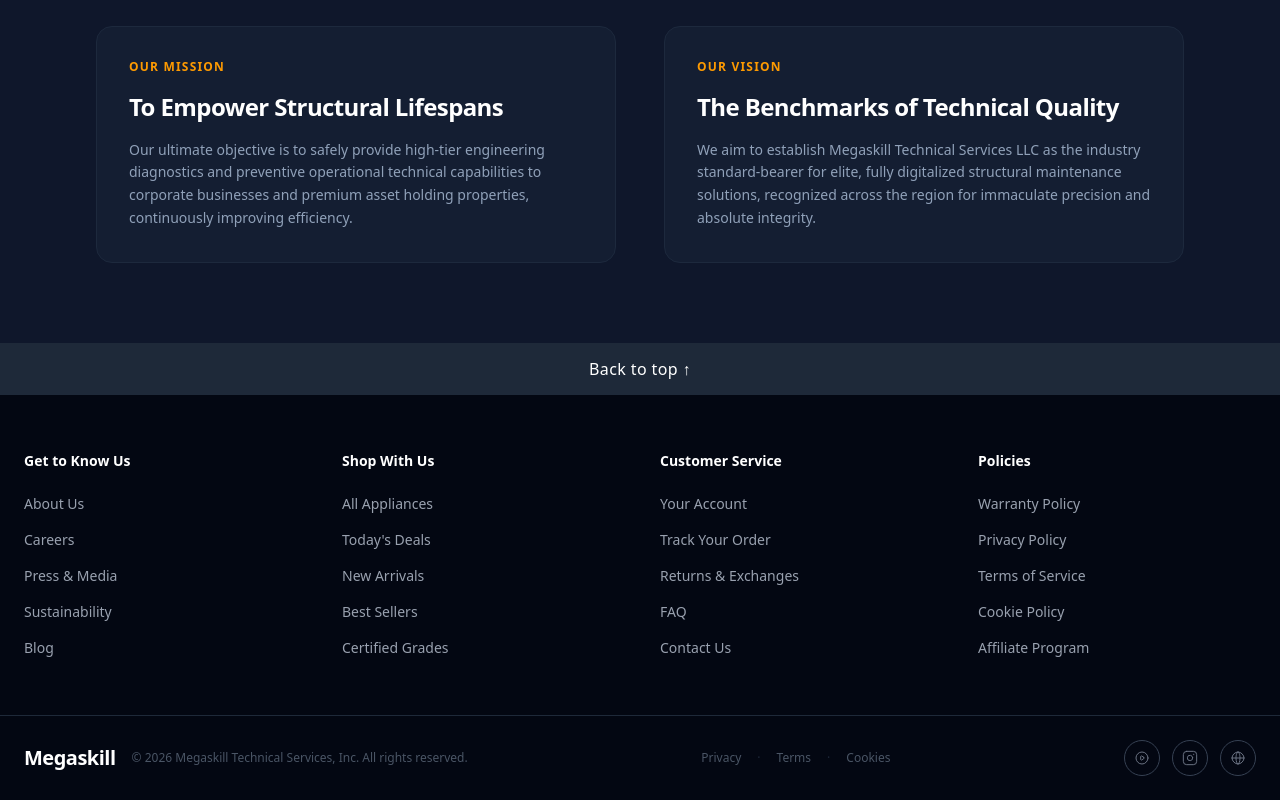
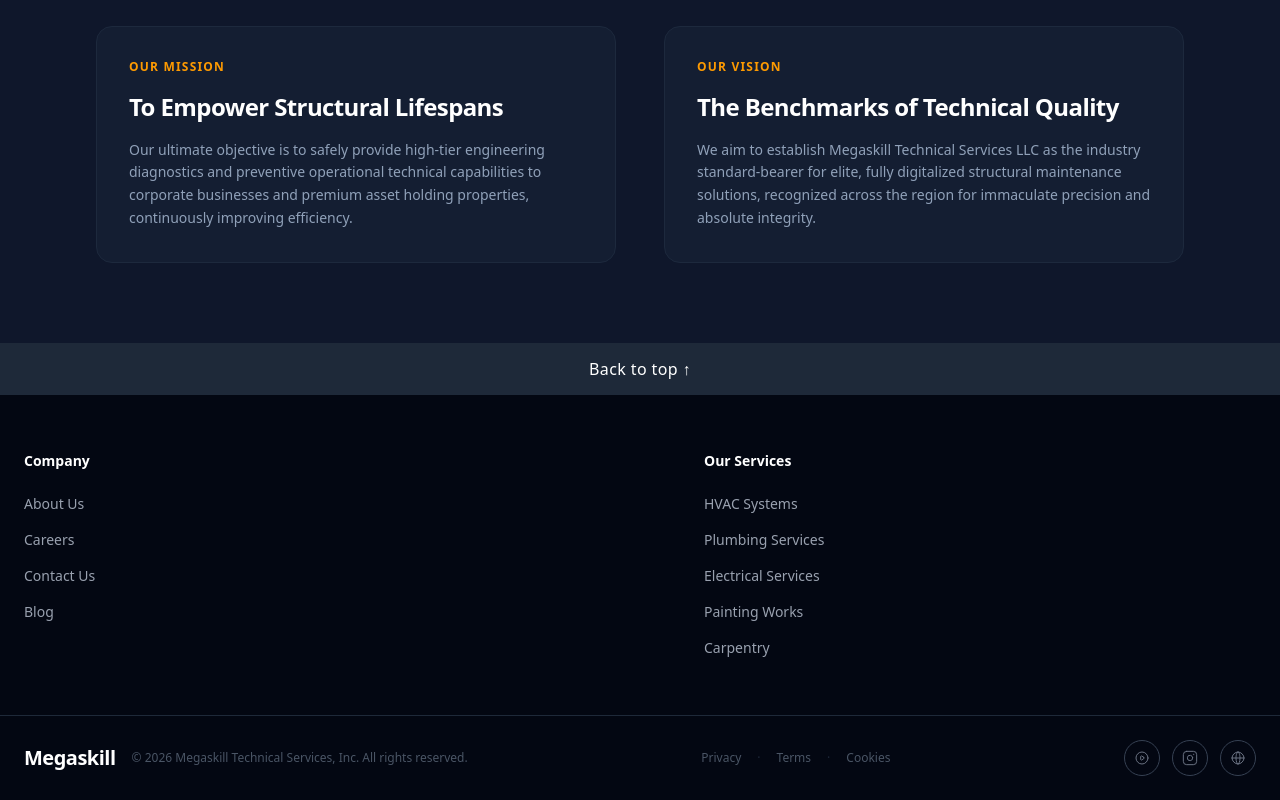
Before and after one commit to vinxba/Mega-skill-UI, a React (Vite) app: page /about in a window 1280 px wide. Shown: the part 1776-2576 px from the top of the page. Built offline with nearby package versions, Linux system fonts and the light colour scheme.

Commit message:
scroll_added

```diff
--- a/src/components/Hero.jsx
+++ b/src/components/Hero.jsx
@@ -50,9 +50,12 @@ export default function Hero() {
             transition={{ duration: 0.6, delay: 0.6 }}
             className="mt-8 flex flex-wrap gap-4"
           >
-            <button className="bg-amber-500 hover:bg-amber-600 transition-colors px-8 py-4 text-slate-950 font-bold uppercase tracking-wide shadow-lg">
+            <a
+              href="/#services"
+              className="bg-amber-500 hover:bg-amber-600 transition-colors px-8 py-4 text-slate-950 font-bold uppercase tracking-wide shadow-lg inline-flex items-center justify-center"
+            >
               OUR SERVICES
-            </button>
+            </a>
 
             <Link
               to="/contact"
--- a/src/components/footer.jsx
+++ b/src/components/footer.jsx
@@ -1,21 +1,25 @@
 import React from 'react';
+import { Link } from 'react-router-dom';
 
 const columns = [
   {
-    heading: "Get to Know Us",
-    links: ["About Us", "Careers", "Press & Media", "Sustainability", "Blog"],
+    heading: "Company",
+    links: [
+      { name: "About Us", path: "/about" },
+      { name: "Careers", path: "#" }, // Placeholder, adjust if you create a careers page
+      { name: "Contact Us", path: "/contact" },
+      { name: "Blog", path: "#" }, // Placeholder, adjust if you create a blog page
+    ],
   },
   {
-    heading: "Shop With Us",
-    links: ["All Appliances", "Today's Deals", "New Arrivals", "Best Sellers", "Certified Grades"],
-  },
-  {
-    heading: "Customer Service",
-    links: ["Your Account", "Track Your Order", "Returns & Exchanges", "FAQ", "Contact Us"],
-  },
-  {
-    heading: "Policies",
-    links: ["Warranty Policy", "Privacy Policy", "Terms of Service", "Cookie Policy", "Affiliate Program"],
+    heading: "Our Services",
+    links: [ // These links would typically point to sections on a services page or individual service pages
+      { name: "HVAC Systems", path: "/services#hvac" },
+      { name: "Plumbing Services", path: "/services#plumbing" },
+      { name: "Electrical Services", path: "/services#electrical" },
+      { name: "Painting Works", path: "/services#painting" },
+      { name: "Carpentry", path: "/services#carpentry" },
+    ],
   },
 ];
 
@@ -31,14 +35,19 @@ export default function Footer() {
       </button>
 
       {/* Main columns */}
-      <div className="max-w-7xl mx-auto px-6 py-14 grid grid-cols-1 sm:grid-cols-2 md:grid-cols-4 gap-10">
+      <div className="max-w-7xl mx-auto px-6 py-14 grid grid-cols-1 sm:grid-cols-2 gap-10 md:gap-32">
         {columns.map(col => (
           <div key={col.heading}>
             <h4 className="text-white font-bold text-sm mb-5">{col.heading}</h4>
             <ul className="space-y-3">
-              {col.links.map(link => (
-                <li key={link}>
-                  <a href="#" className="text-sm hover:text-white transition-colors">{link}</a>
+              {col.links.map(linkItem => (
+                <li key={linkItem.name}>
+                  {/* Use Link for internal navigation, a for external or placeholders */}
+                  {linkItem.path.startsWith('/') || linkItem.path.startsWith('#') ? (
+                    <Link to={linkItem.path} className="text-sm hover:text-white transition-colors">{linkItem.name}</Link>
+                  ) : (
+                    <a href={linkItem.path} className="text-sm hover:text-white transition-colors">{linkItem.name}</a>
+                  )}
                 </li>
               ))}
             </ul>
@@ -56,11 +65,11 @@ export default function Footer() {
         </div>
 
         <div className="flex items-center gap-4 text-xs text-gray-600">
-          <a href="#" className="hover:text-gray-300 transition-colors">Privacy</a>
+          <Link to="/privacy" className="hover:text-gray-300 transition-colors">Privacy</Link>
           <span className="text-gray-800">·</span>
-          <a href="#" className="hover:text-gray-300 transition-colors">Terms</a>
+          <Link to="/terms" className="hover:text-gray-300 transition-colors">Terms</Link>
           <span className="text-gray-800">·</span>
-          <a href="#" className="hover:text-gray-300 transition-colors">Cookies</a>
+          <Link to="/cookies" className="hover:text-gray-300 transition-colors">Cookies</Link>
         </div>
 
         <div className="flex items-center gap-3">
```
